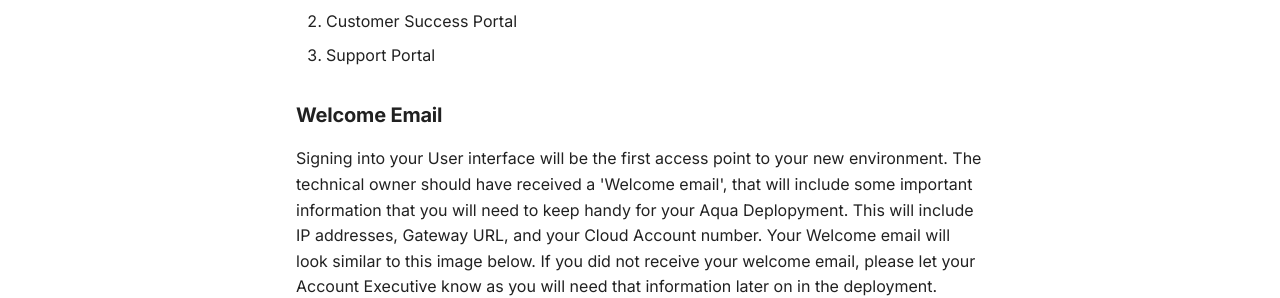
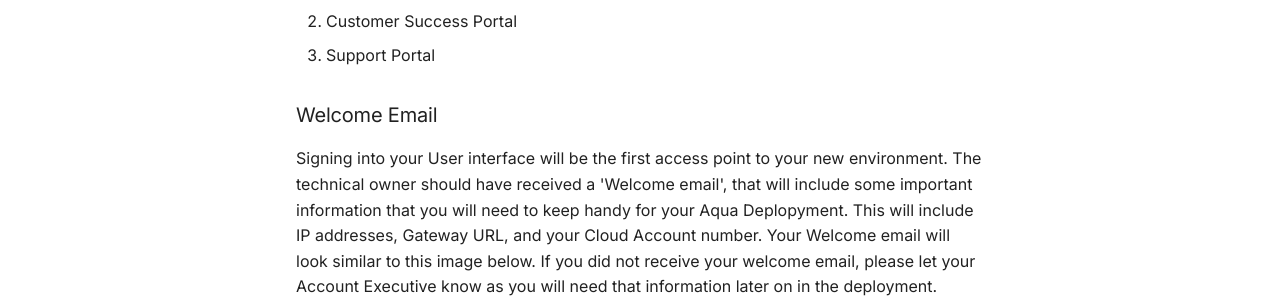
Before and after one commit to kenmccann/self-service, an MkDocs documentation site: the page built from docs/before/index.md, in a window 1280 px wide. Shown: the part 412-710 px from the top of the page. Built offline with MkDocs 1.6.1 and Material for MkDocs 9.7.7, drawn with Linux system fonts in a browser that asks for light colours; a script that is not in the unit is left out; comment, search, counter and statistics services are not loaded.

```diff
--- a/docs/before/index.md
+++ b/docs/before/index.md
@@ -9,6 +9,6 @@ This section consists of a number of sections which are listed below.
 3. Support Portal
 
 
-### **Welcome Email**
+### Welcome Email
 
 Signing into your User interface will be the first access point to your new environment. The technical owner should have received a 'Welcome email', that will include some important information that you will need to keep handy for your Aqua Deplopyment. This will include IP addresses, Gateway URL, and your Cloud Account number. Your Welcome email will look similar to this image below. If you did not receive your welcome email, please let your Account Executive know as you will need that information later on in the deployment.
```
